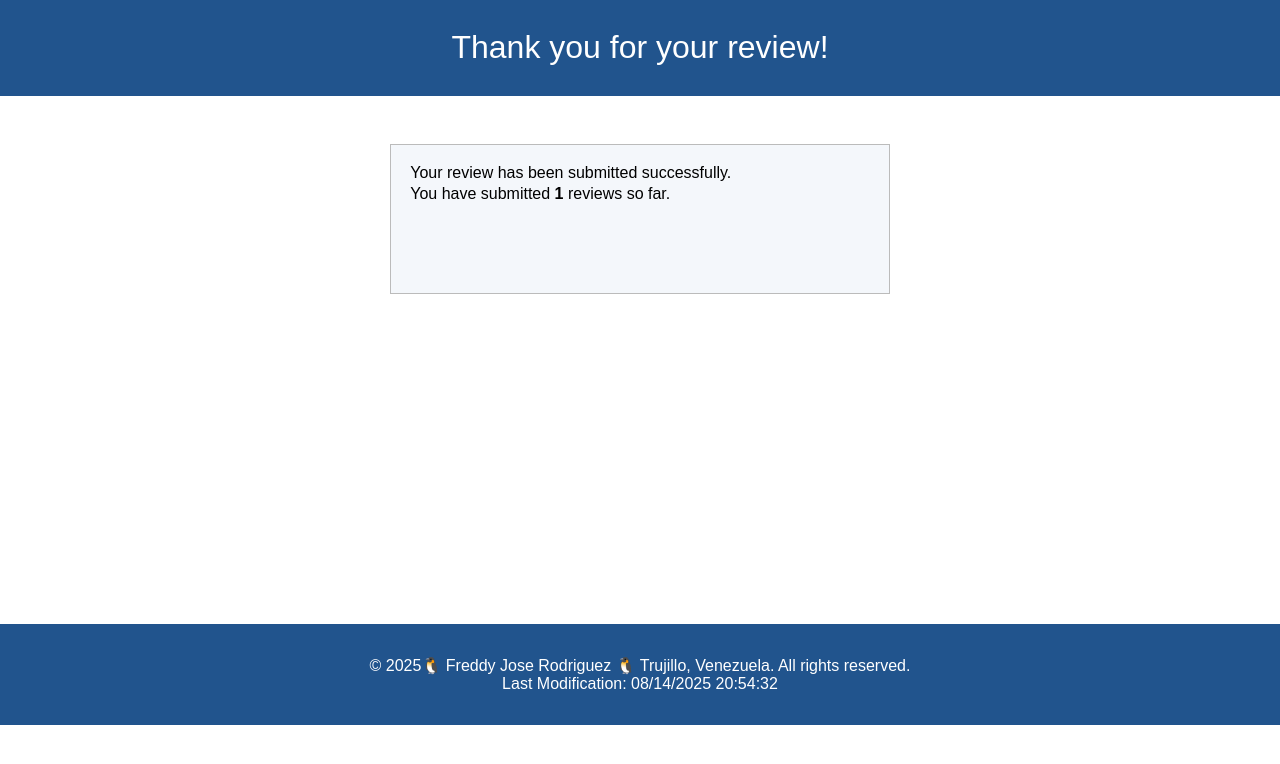
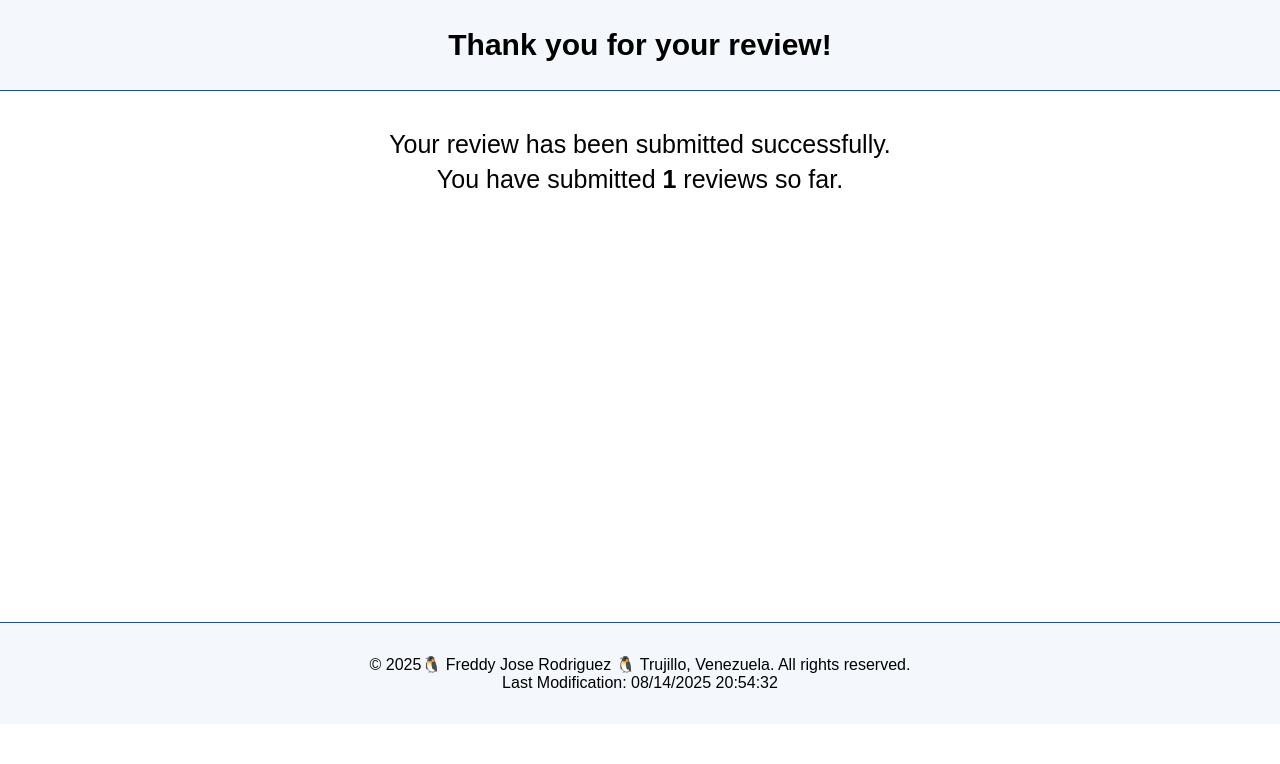
Before and after one commit to freddyjoseR/wdd131, a plain HTML site: page week05/review.html in a window 1280 px wide. Drawn offline with Linux system fonts and the light colour scheme.

Commit message:
dynamic style for large and small view

```diff
--- a/week05/styles/form.css
+++ b/week05/styles/form.css
@@ -13,7 +13,7 @@ html {
 
 /*----------- BODY --------------*/
 body {
-    font-size: 16px;
+    font-size: 14px;
     font-family: Arial, sans-serif;
     margin: 0 auto;
     min-width: 450px    ;
@@ -43,7 +43,7 @@ main {
     border-radius: 6px;
     background-color: #f4f7fb;
     padding: 1rem;
-    width: 400px;
+    width: 380px;
 }
 
 .rwf1 fieldset {
@@ -163,6 +163,15 @@ footer p {
     max-width: 450px;
 }
 
-@media querey(min-width: 600px) {
+@media (min-width: 600px) {
+    .rwf1 {
+        width: 500px;
+    }
+    .stars {
+            font-size: 13px;
+        }
 
+    body {
+        font-size: 16px;
+    }
 }
--- a/week05/styles/review.css
+++ b/week05/styles/review.css
@@ -13,7 +13,6 @@ html {
 
 /*----------- BODY --------------*/
 body {
-    font-size: 16px;
     font-family: Arial, sans-serif;
     margin: 0;
 }
@@ -21,41 +20,62 @@ body {
 /*----------- HEADER --------------*/
 header {
     padding: 0.5rem 2%;
-    background-color: #21548d;
-    color: #fff;
+    background-color: #f4f7fb;
+    border-bottom: solid 1px #21548d;
+    color: #000;
     text-align: center;
 }
 header h1 {
+    font-size: 20px;
     font-weight: 545;
 }
 /*----------- Main -----------*/
 main {
-    min-height: 30rem;
+    height: 29rem;
 }
 
 main div {
-    border: solid 1px #bbb;
-    max-width: 500px;
-    margin: 3rem auto;
+    margin: 1rem 0;
     padding: 1rem;
-    height: 150px;
-    background-color: #f4f7fb;
+    text-align: center;
 }
 
 main p {
-    margin: 0.2rem;
+    margin: 0.4rem;
+    font-size: 14px;
 }
 
 
 
 /*----------- FOOTER --------------*/
 footer {
-    background-color: #21548d;
-    color: #fff;
+    background-color: #f4f7fb;
+    border-top: solid 1px #21548d ;
+    color: #000;
     padding: 2rem;
     text-align: center;
 }
 
 footer p {
     margin: 0;
+    font-size: 14px;
 }
+
+@media (min-width: 600px) {
+    header h1 {
+        font-size: 30px;
+        font-weight: 600;
+    }
+
+    main p {
+        font-size: 25px;
+    }
+    footer p {
+        font-size: 16px;
+    }
+
+    main{
+        height: 32.2rem;
+    }
+
+}
```
